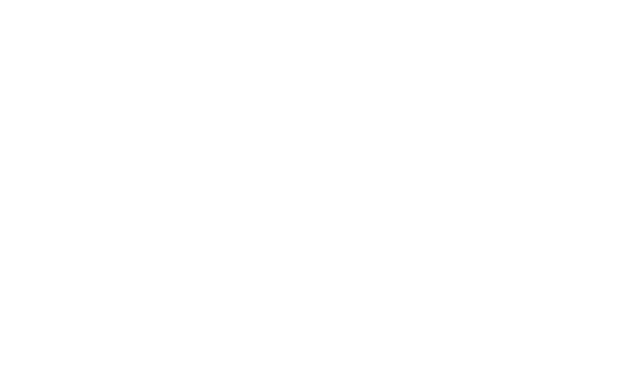
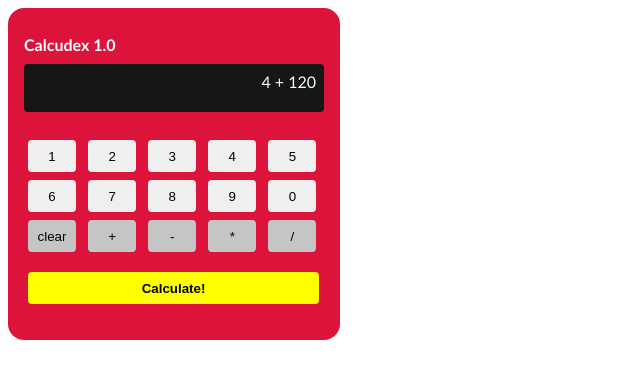
Before and after one commit to remzr/calculator, a plain HTML site: page index.html in a window 1280 px wide. Shown: the whole page, without its empty margins (0-640 px from the left). Drawn offline with Linux system fonts and the light colour scheme.

Commit message:
Edit HTML and CSS to create rough calculator styling

```diff
--- a/calculator.js
+++ b/calculator.js
@@ -22,6 +22,8 @@ let userNumberOne;
 let userNumberTwo;
 let userOperator;
 
+//3. Main operation
+
 function operate(firstNumber, operator, secondNumber) {
     console.log("Function called");
 
--- a/index.html
+++ b/index.html
@@ -7,6 +7,32 @@
     <link rel="stylesheet" href="style.css">
 </head>
 <body>
+<main>
+    <h1>Calcudex 1.0</h1>
+    <section id="display-section" class="sections">
+        <div id="display">4 + 120</div>
+    </section>
+<div id="interface-container">
+    <section id="number-section" class="sections">
+        <button id="button-1">1</button>
+        <button id="button-2">2</button>
+        <button id="button-3">3</button>
+        <button id="button-4">4</button>
+        <button id="button-5">5</button>
+        <button id="button-6">6</button>
+        <button id="button-7">7</button>
+        <button id="button-8">8</button>
+        <button id="button-9">9</button>
+        <button id="button-0">0</button>
+        <button id="button-clear" class="operator-button">clear</button>
+        <button id="button-add" class="operator-button">+</button>
+        <button id="button-subtract" class="operator-button">-</button>
+        <button id="button-multiply" class="operator-button">*</button>
+        <button id="button-divide" class="operator-button">/</button>
+    </section>
+</div>
+    <button id="button-equal">Calculate!</button>
+</main>
     <script src="calculator.js"></script>
 </body>
 </html>
--- a/style.css
+++ b/style.css
@@ -0,0 +1,54 @@
+main {
+    width: 300px;
+    height: 300px;
+    background-color: crimson;
+    padding: 16px;
+    font-family: 'Gill Sans', 'Gill Sans MT', Calibri, 'Trebuchet MS', sans-serif;
+    border-radius: 16px;
+}
+
+h1 {
+    font-size: 1rem;
+    color: azure;
+}
+
+#display-section {
+    background-color: rgb(22, 22, 20);
+    color: azure;
+    font-size: 1rem;
+    width: 100%;
+    height: 48px;
+    text-align: right;
+    border-radius: 4px;
+    margin-bottom: 24px;
+}
+
+#display {
+    padding: 8px;
+}
+
+#interface-container {
+    display: flex;
+}
+
+button {
+    height: 32px;
+    min-width: 48px;
+    margin: 4px;
+    border: none;
+    border-radius: 4px;
+}
+
+#button-equal {
+    width: 97%;
+    background-color: yellow;
+    font-weight: 600;
+    margin: 0px;
+    margin-top: 16px;
+    margin-left: 4px;
+    margin-right: 4px;
+}
+
+.operator-button {
+    background-color: rgb(197, 197, 197);
+}
```
